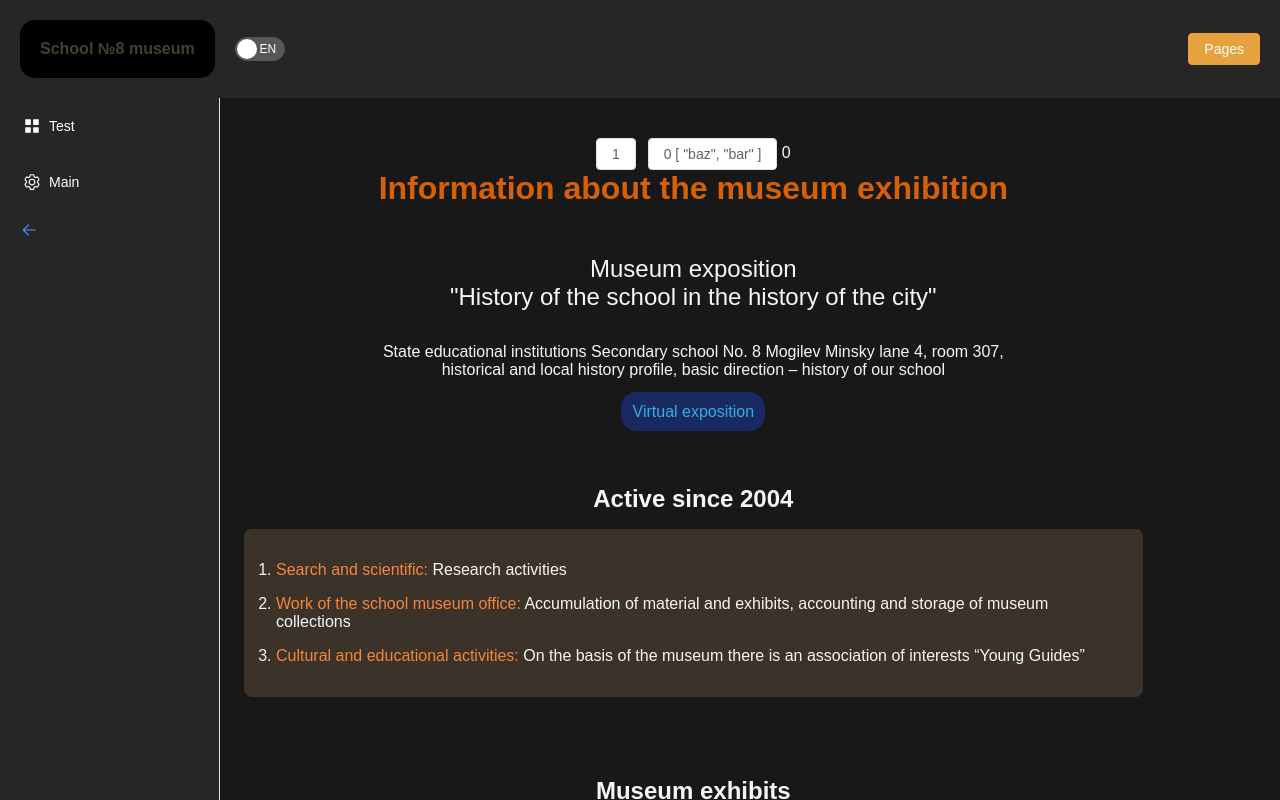
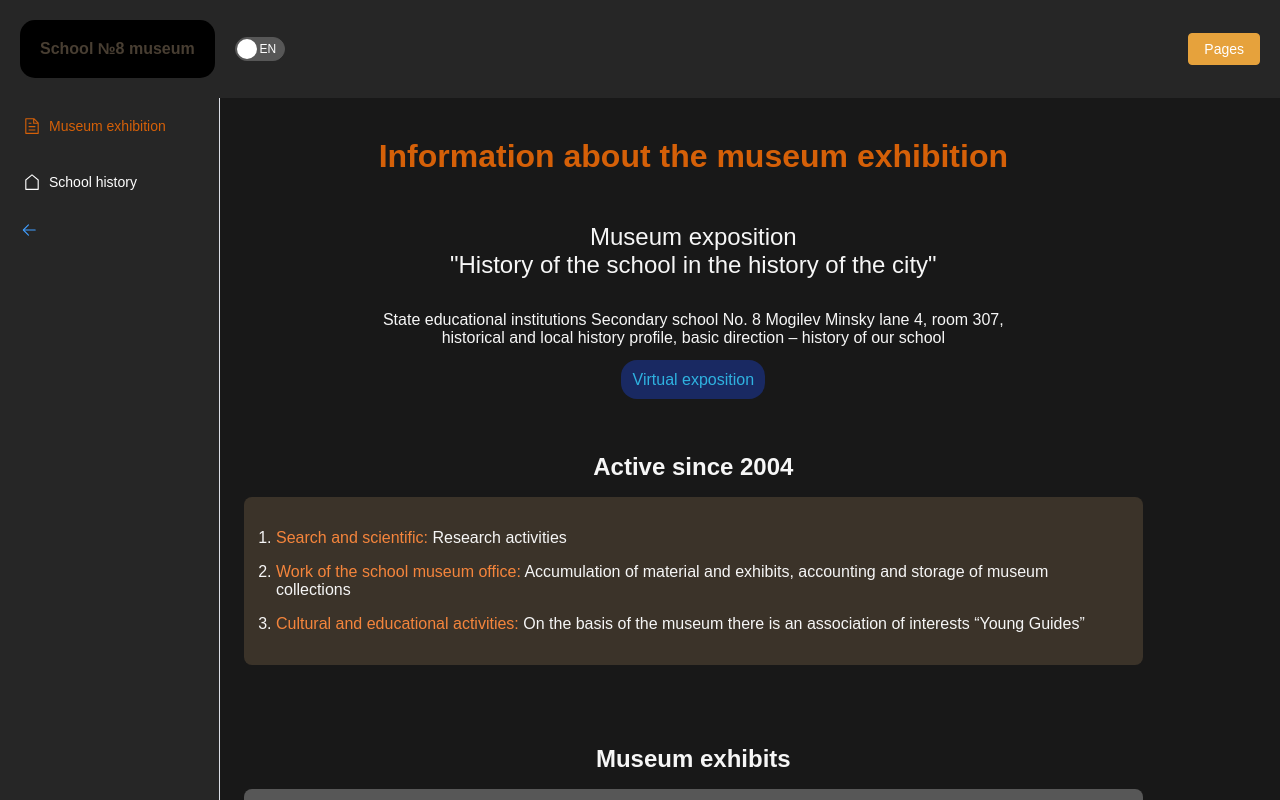
Before and after one commit to sunflower560/school-museum, a Vue app: page / in a window 1280 px wide. Shown: the top 800 px of the page. Built offline with nearby package versions, Linux system fonts and the light colour scheme.

Commit message:
fix menu and navbar

```diff
--- a/src/components/Menu.vue
+++ b/src/components/Menu.vue
@@ -8,23 +8,23 @@
       router
       :collapse="collapse"
   >
-    <el-menu-item :index="{name: 'test'}" >
+    <el-menu-item :route="{name: 'main'}" index="2">
       <el-icon>
-        <icon-menu/>
+        <Document />
       </el-icon>
-      <template #title>Test</template>
+      <template #title>{{$t('museum.MuseumExhibition')}}</template>
     </el-menu-item>
-    <el-menu-item :index="{name: 'main'}">
+    <el-menu-item :route="{name: 'school-history'}" index="4" >
       <el-icon>
-        <setting/>
+        <House />
       </el-icon>
-      <template #title>Main</template>
+      <template #title>{{$t('common.SchoolHistory')}}</template>
     </el-menu-item>
 
     <el-button @click="isCollapse" type="text" size="large">
       <el-icon size="large">
         <el-icon>
-          <Back/>
+          <Back />
         </el-icon>
       </el-icon>
     </el-button>
@@ -32,7 +32,7 @@
 </template>
 
 <script setup lang="ts">
-import {ArrowLeft, ArrowRight, Location, Setting, Back, Menu as IconMenu,} from "@element-plus/icons-vue";
+import {ArrowLeft, ArrowRight, Location, Setting, Document, Back, House, Menu as IconMenu,} from "@element-plus/icons-vue";
 import {computed, Ref, ref} from "vue";
 
 const collapse: Ref<boolean> = ref(false)
--- a/src/components/Navbar.vue
+++ b/src/components/Navbar.vue
@@ -22,8 +22,8 @@
 
     <el-drawer v-model="drawer" :title="$t('common.Pages')" size="55vh">
           <div class="navbar-content">
-            <router-link :to="{name: 'test'}">Test</router-link>
-            <router-link :to="{name: 'main'}">{{$t('common.Main')}}</router-link>
+            <router-link :to="{name: 'main'}">{{$t('museum.MuseumExhibition')}}</router-link>
+            <router-link :to="{name: 'school-history'}">{{$t('common.SchoolHistory')}}</router-link>
           </div>
     </el-drawer>
   </div>
--- a/src/locales/en.json
+++ b/src/locales/en.json
@@ -2,9 +2,11 @@
   "common": {
     "Main": "Main",
     "SchoolMuseum8": "School №8 museum",
-    "Pages": "Pages"
+    "Pages": "Pages",
+    "SchoolHistory": "School history"
   },
   "museum": {
+    "MuseumExhibition": "Museum exhibition",
     "InfoMuseum": "Information about the museum exhibition",
     "SchoolHistory": "History of the school in the history of the city",
     "MuseumExposition": "Museum exposition",
--- a/src/locales/ru.json
+++ b/src/locales/ru.json
@@ -2,9 +2,11 @@
   "common": {
     "Main": "Главная",
     "SchoolMuseum8": "Музей школы №8",
-    "Pages": "Страницы"
+    "Pages": "Страницы",
+    "SchoolHistory": "История школы"
   },
   "museum": {
+    "MuseumExhibition": "Музейная экспозиция",
     "InfoMuseum": "Информация о музейной экспозиции",
     "SchoolHistory": "История школы в истории города",
     "MuseumExposition": "Экспозиция музея",
--- a/src/pages/common/MainPage.vue
+++ b/src/pages/common/MainPage.vue
@@ -1,13 +1,5 @@
 <template>
   <div class="main-page">
-    <el-button @click="addCount">
-      {{ count }}
-    </el-button>
-    <el-button @click="mutateDeeply">
-      {{obj.nested.count}}
-      {{obj.arr}}
-    </el-button>
-    {{ state.count }}
     <div class="main-page-main">
       <h1>{{$t('museum.InfoMuseum')}}</h1>
       <h2>
--- a/src/pages/common/TestPage.vue
+++ b/src/pages/common/SchoolHistory.vue
@@ -1,6 +1,6 @@
 <template>
     <div class="main-page">
-      TEEST
+      School History
     </div>
 </template>
 
--- a/src/router/index.ts
+++ b/src/router/index.ts
@@ -14,14 +14,14 @@ const router = createRouter({
       component: () => import('@/pages/common/MainPage.vue')
     },
     {
-      path: '/test',
-      name: 'test',
+      path: '/school-history',
+      name: 'school-history',
       meta:{
         layout:{
           default:'empty-layout'
         }
       },
-      component: () => import('@/pages/common/TestPage.vue')
+      component: () => import('@/pages/common/SchoolHistory.vue')
     }
   ]
 })
```
